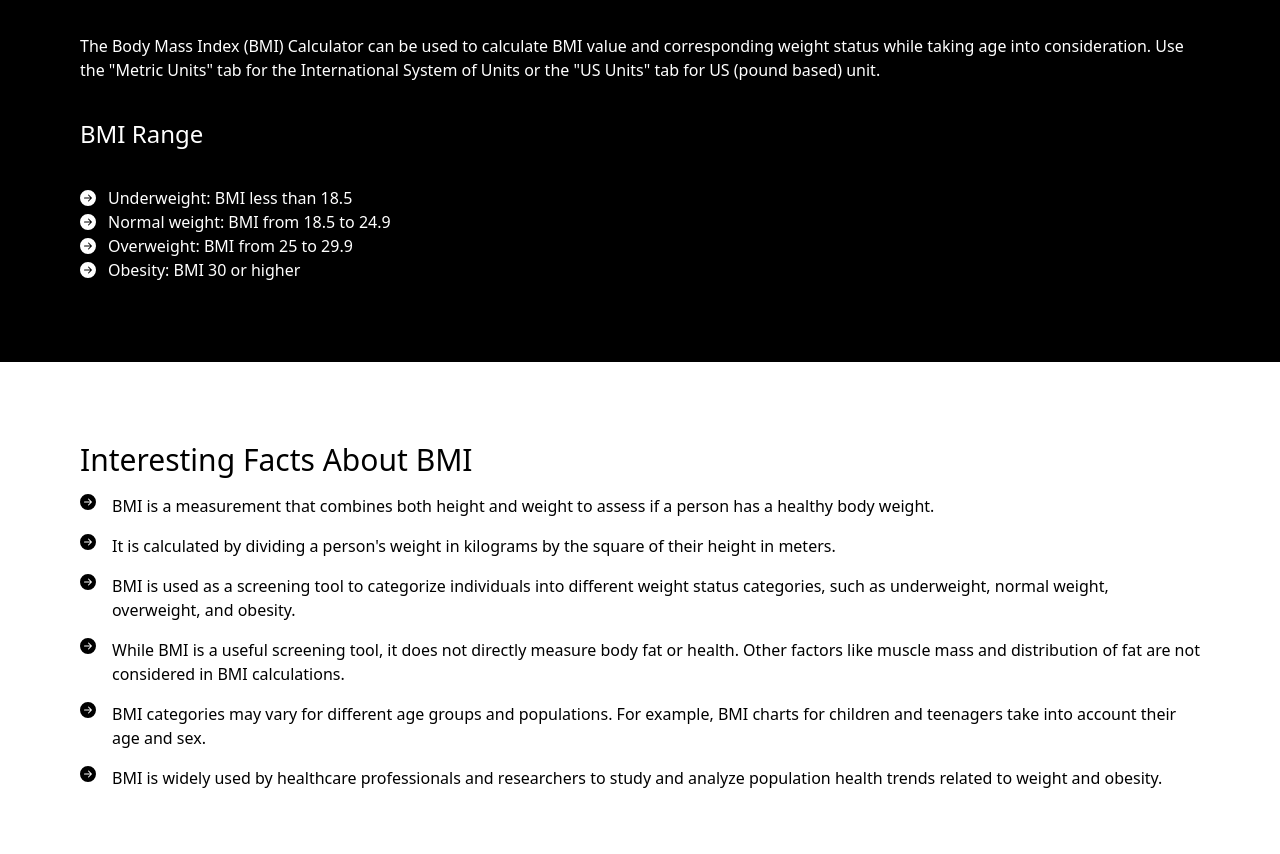
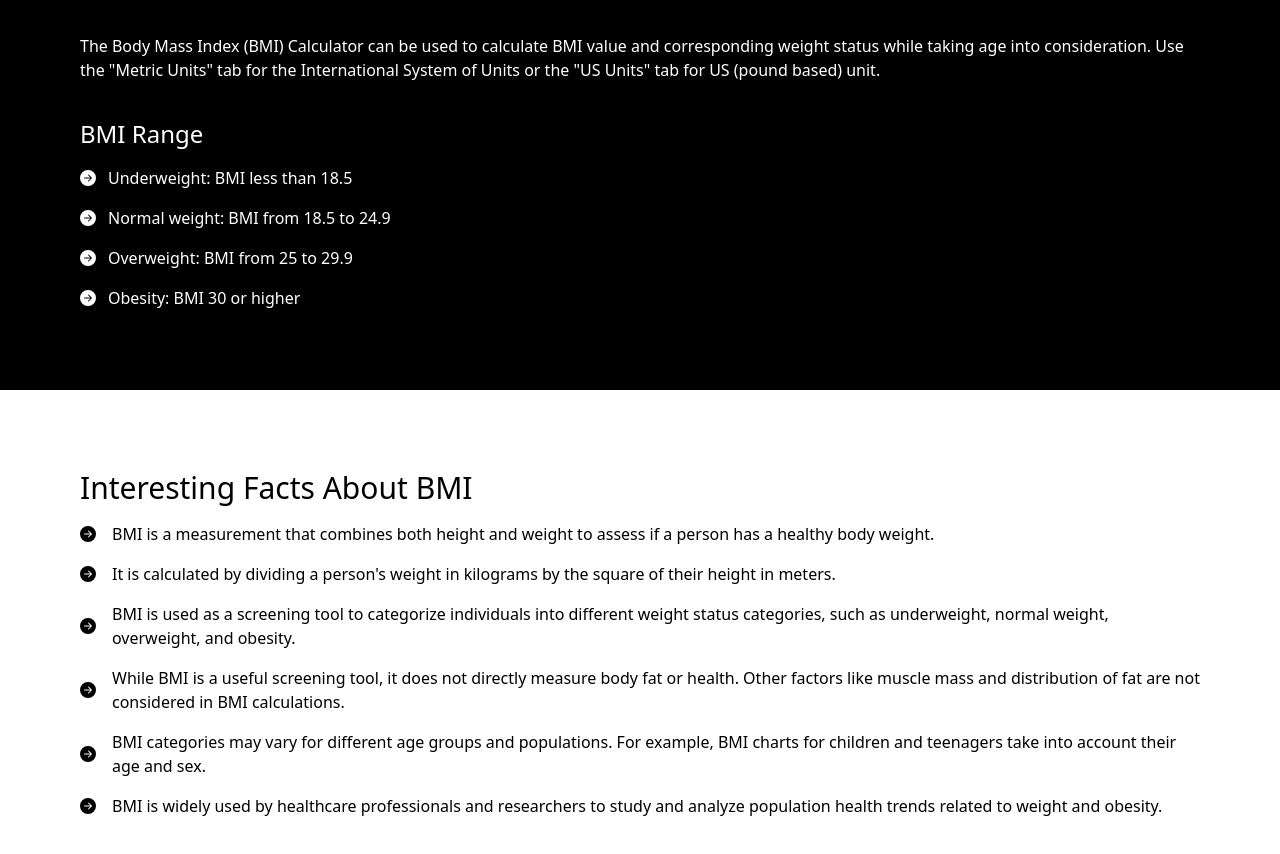
Before and after one commit to kaarthi290598/bmicalculator-react, a React (Create React App) app: page / in a window 1280 px wide. Shown: the part 484-1338 px from the top of the page. Built offline with nearby package versions, Linux system fonts and the light colour scheme.

Commit message:
layout changes

```diff
--- a/src/App.js
+++ b/src/App.js
@@ -206,8 +206,11 @@ function Result({ bmi }) {
         the "Metric Units" tab for the International System of Units or the "US
         Units" tab for US (pound based) unit.
       </p>
-      <h3 className="text-xl md:text-2xl">BMI Range</h3>
-      <ul className="text-sm md:text-base">
+
+      <ul className="text-sm md:text-base flex flex-col gap-4">
+        <li>
+          <h3 className="text-xl md:text-2xl">BMI Range</h3>
+        </li>
         <li className="flex items-center gap-3">
           <BsFillArrowRightCircleFill /> Underweight: BMI less than 18.5
         </li>
@@ -240,10 +243,13 @@ function BMIFacts() {
       <ul className="text-base flex flex-col gap-4">
         {bmiFacts.map((fact, index) => (
           <li
-            className="grid grid-cols-[auto_1fr] items-center  gap-4"
+            className="grid grid-cols-[auto_1fr] items-center gap-4"
             key={index}
           >
-            <BsFillArrowRightCircleFill className=" self-start" /> {fact}
+            <span>
+              <BsFillArrowRightCircleFill className=" self-center" />{" "}
+            </span>
+            <p>{fact}</p>
           </li>
         ))}
       </ul>
--- a/src/index.css
+++ b/src/index.css
@@ -1,3 +1,5 @@
+@import url("https://fonts.googleapis.com/css2?family=Poppins:wght@600&display=swap");
+
 @tailwind base;
 @tailwind components;
 @tailwind utilities;
```
